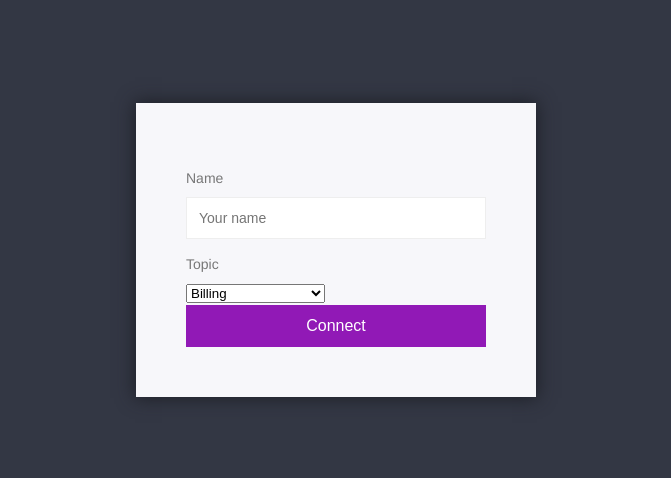
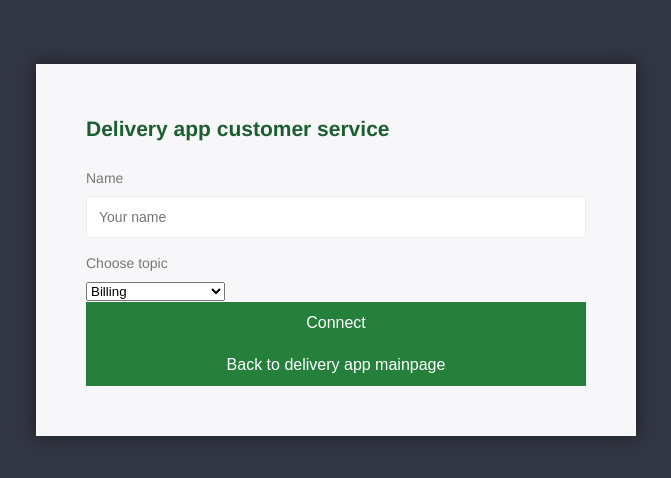
Before and after one commit to Point-SimoSiren/DeliveryApp-customer-service-chat-express.js-socket.io, a website: page public/index.html in a window 1280 px wide. Shown: the part 150-628 px from the top of the page, without its empty margins (304-975 px from the left). Drawn offline with Linux system fonts and the light colour scheme.

Commit message:
tyylejä fav-ico back-btn

```diff
--- a/public/css/styles.css
+++ b/public/css/styles.css
@@ -7,7 +7,7 @@
 }
 
 html {
-    font-size: 16px;
+    font-size: 14px;
 }
 
 input {
@@ -40,7 +40,7 @@ input {
 button {
     cursor: pointer;
     padding: 12px;
-    background: rgb(87, 32, 207);
+    background: rgb(36, 128, 59);
     border: none;
     color: white;
     font-size: 16px;
@@ -48,7 +48,7 @@ button {
 }
 
 button:hover {
-    background: #642cdf;
+    background: #2d8841;
 }
 
 button:disabled {
--- a/public/index.html
+++ b/public/index.html
@@ -11,12 +11,12 @@
     <div class="centered-form">
 
         <div class="centered-form__box">
-            <h1 style="color: rgb(145, 25, 182)"></h1>
+            <h2 style="color: rgb(29, 94, 48); margin-bottom: 5%;">Delivery app customer service</h2>
             <form action="/chat.html">
                 <label>Name</label>
                 <input type="text" name="username" placeholder="Your name" required>
 
-                <label>Topic</label>
+                <label>Choose topic</label>
                 <select name="topic" required>
                     <option value="billing">Billing</option>
                     <option value="products">Product information</option>
@@ -25,6 +25,7 @@
                   </select>
                 <br>
                 <button>Connect</button>
+                <button onclick="window.location.href='http://localhost:3000'">Back to delivery app mainpage</button>
             </form>
         </div>
     </div>
--- a/src/index.js
+++ b/src/index.js
@@ -10,7 +10,7 @@ const app = express()
 const server = http.createServer(app)
 const io = socketio(server)
 
-const port = process.env.PORT || 3200
+const port = process.env.PORT || 3100
 const publicDirectoryPath = path.join(__dirname, '../public')
 
 app.use(express.static(publicDirectoryPath))
```
Also changed, not shown: public/css/styles.min.css, public/img/favicon.png.
